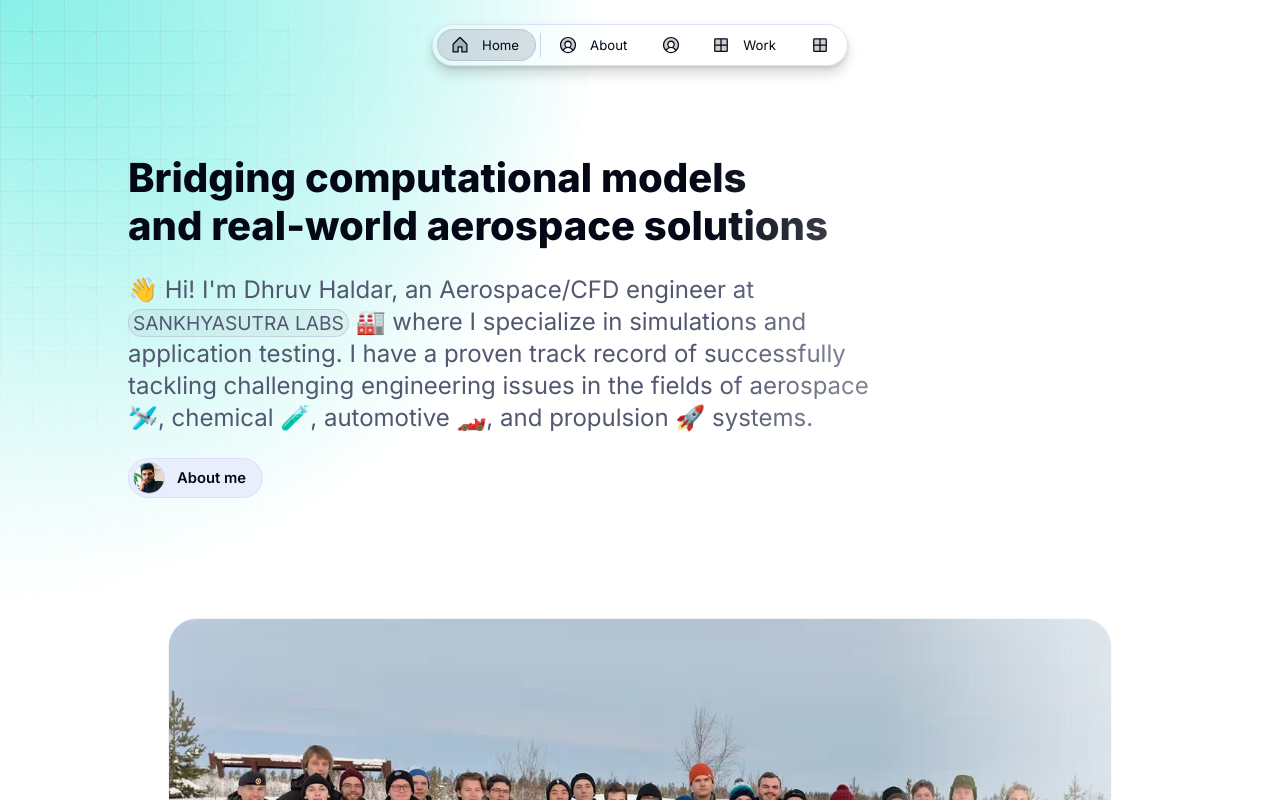
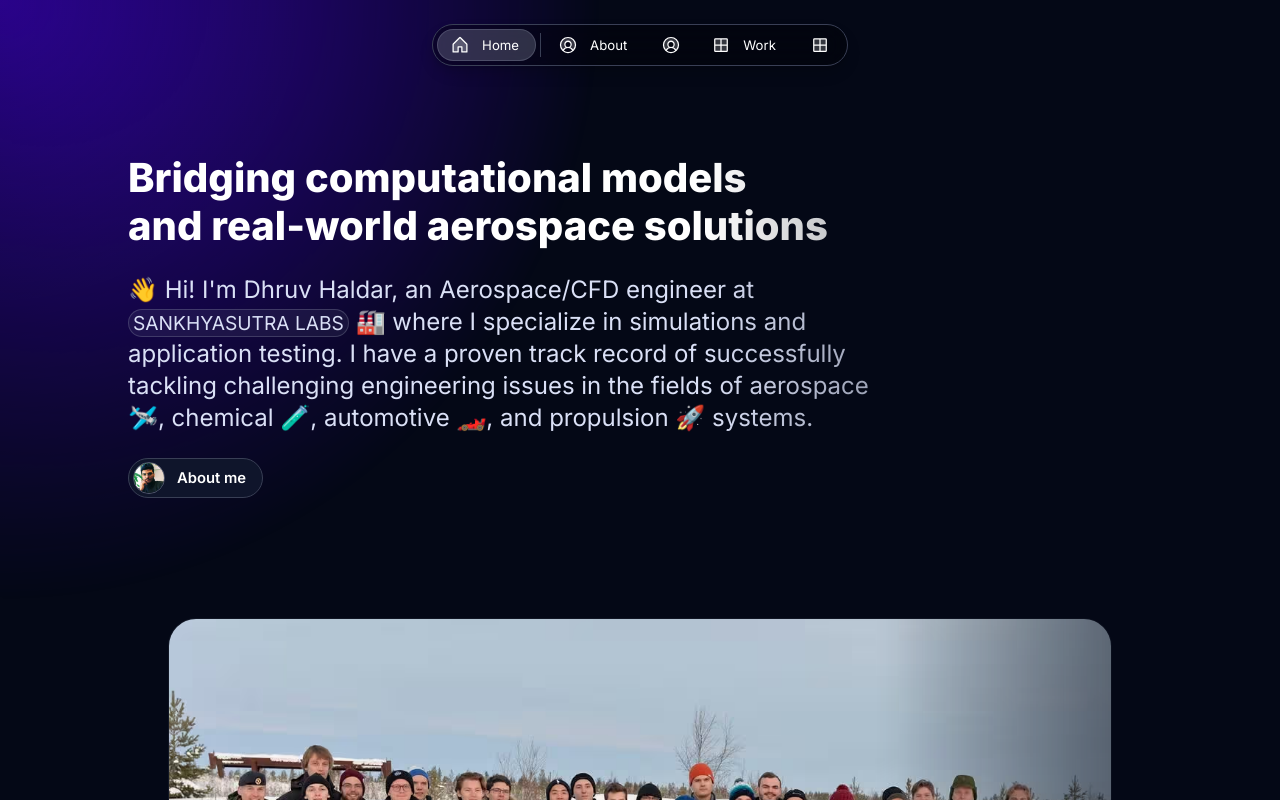
Before and after one commit to dhruvhaldar/portfolio, a Next.js app: page / in a window 1280 px wide. Shown: the top 800 px of the page. Built offline with nearby package versions, Linux system fonts and the light colour scheme.

Commit message:
update config.js and Background.tsx

```diff
--- a/src/app/resources/config.js
+++ b/src/app/resources/config.js
@@ -1,11 +1,11 @@
 const baseURL="dhruvhaldar.vercel.app";const routes={"/":true,"/about":true,"/work":true,"/blog":false,"/gallery":true};const protectedRoutes={"/work/mars-mission":false};const style = {
-  theme: "light", // dark | light
+  theme: "dark", // dark | light
   neutral: "slate", // sand | gray | slate
-  brand: "aqua", // blue | indigo | violet | magenta | pink | red | orange | yellow | moss | green | emerald | aqua | cyan
-  accent: "cyan", // blue | indigo | violet | magenta | pink | red | orange | yellow | moss | green | emerald | aqua | cyan
+  brand: "indigo", // blue | indigo | violet | magenta | pink | red | orange | yellow | moss | green | emerald | aqua | cyan
+  accent: "violet", // blue | indigo | violet | magenta | pink | red | orange | yellow | moss | green | emerald | aqua | cyan
   solid: "contrast", // color | contrast
   solidStyle: "flat", // flat | plastic
   border: "rounded", // rounded | playful | conservative
   surface: "translucent", // filled | translucent
   transition: "all", // all | micro | macro
-};;const effects={mask:{cursor:true,x:0,y:0,radius:75},gradient:{display:true,x:50,y:0,width:150,height:200,tilt:0,colorStart:"brand-background-strong",colorEnd:"static-transparent",opacity:100},dots:{display:true,size:64,color:"neutral-on-background-weak",opacity:60},lines:{display:true,color:"neutral-alpha-weak",opacity:60},grid:{display:true,color:"neutral-alpha-medium",opacity:50}};const display={location:false,time:false};const mailchimp={action:"https://url/subscribe/post?parameters",effects:{mask:{cursor:false,x:100,y:0,radius:100},gradient:{display:true,x:100,y:50,width:100,height:100,tilt:-45,colorStart:"accent-background-strong",colorEnd:"static-transparent",opacity:100},dots:{display:false,size:24,color:"brand-on-background-weak",opacity:100},lines:{display:false,color:"neutral-alpha-weak",opacity:100},grid:{display:true,color:"neutral-alpha-weak",opacity:100}}};export{routes,protectedRoutes,effects,style,display,mailchimp,baseURL};
+};;const effects={mask:{cursor:true,x:0,y:0,radius:75},gradient:{display:true,x:50,y:0,width:150,height:200,tilt:0,colorStart:"brand-background-strong",colorEnd:"static-transparent",opacity:100},dots:{display:false,size:64,color:"neutral-on-background-weak",opacity:60},lines:{display:false,color:"neutral-alpha-weak",opacity:60},grid:{display:false,color:"neutral-alpha-medium",opacity:50}};const display={location:false,time:false};const mailchimp={action:"https://url/subscribe/post?parameters",effects:{mask:{cursor:false,x:100,y:0,radius:100},gradient:{display:true,x:100,y:50,width:100,height:100,tilt:-45,colorStart:"accent-background-strong",colorEnd:"static-transparent",opacity:100},dots:{display:false,size:24,color:"brand-on-background-weak",opacity:100},lines:{display:false,color:"neutral-alpha-weak",opacity:100},grid:{display:false,color:"neutral-alpha-weak",opacity:100}}};export{routes,protectedRoutes,effects,style,display,mailchimp,baseURL};
```
